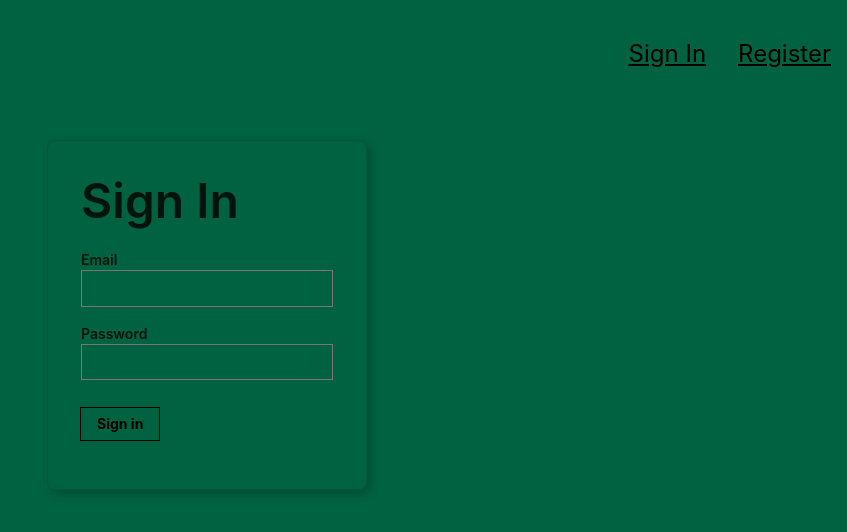
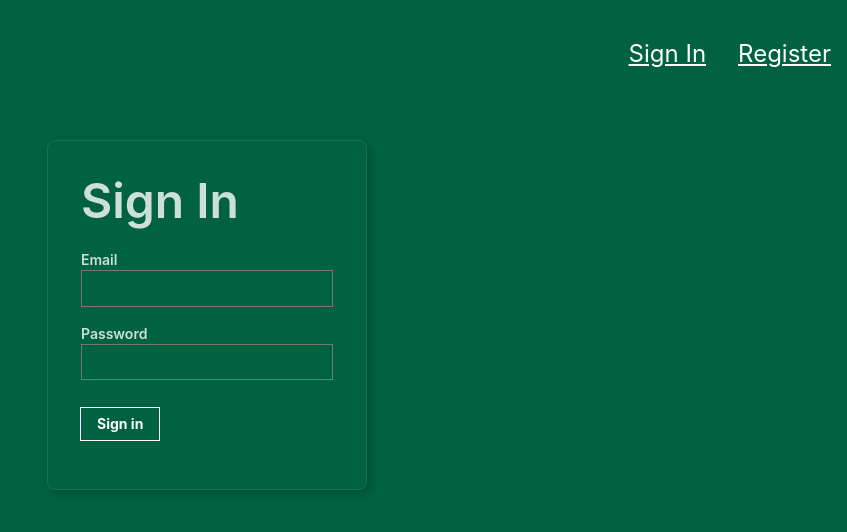
Before and after one commit to stephanie-yung/capstone-frontend, a React (Create React App) app: page /capstone-frontend/reviewForm in a window 1280 px wide. Shown: the top 532 px of the page, without its empty margins (433-1280 px from the left). Built offline with nearby package versions, Linux system fonts and the light colour scheme.

Commit message:
changed styles to fit MVP edits

```diff
--- a/src/Components/Navigation/Navigation.js
+++ b/src/Components/Navigation/Navigation.js
@@ -10,8 +10,8 @@ const Navigation = ({ onRouteChange, isSignedIn }) => {
     } else {
       return (
         <nav style={{display: 'flex', justifyContent: 'flex-end'}}>
-          <p onClick={() => onRouteChange('signin')} className='f3 link dim black underline pa3 pointer'>Sign In</p>
-          <p onClick={() => onRouteChange('register')} className='f3 link dim black underline pa3 pointer'>Register</p>
+          <p onClick={() => onRouteChange('signin')} className='f3 link dim white underline pa3 pointer'>Sign In</p>
+          <p onClick={() => onRouteChange('register')} className='f3 link dim white underline pa3 pointer'>Register</p>
         </nav>
       );
     }
--- a/src/Components/Register/Register.js
+++ b/src/Components/Register/Register.js
@@ -2,26 +2,26 @@ import React from "react";
 
 const Register = ({onRouteChange}) => {
     return(
-        <article className="br3 ba dark-gray b--black-10 mv4 w-100 w-50-m w-25-l mw6 shadow-5 center">
-        <main className="pa4 black-80">
+        <article className="br3 ba white b--white-10 mv4 w-100 w-50-m w-25-l mw6 shadow-5 center">
+        <main className="pa4 white-80">
             <div className="measure ">
                 <fieldset id="sign_up" className="ba b--transparent ph0 mh0">
                 <legend className="f1 fw6 ph0 mh0">Register</legend>
                 <div className="mt3">
                     <label className="db fw6 lh-copy f6" htmlFor="name-address">Name</label>
-                    <input className="pa2 input-reset ba bg-transparent hover-bg-black hover-white w-100" type="text" name="name"  id="name"/>
+                    <input className="pa2 input-reset ba bg-transparent  hover-white w-100" type="text" name="name"  id="name"/>
                 </div>
                 <div className="mt3">
                     <label className="db fw6 lh-copy f6" htmlFor="email-address">Email</label>
-                    <input className="pa2 input-reset ba bg-transparent hover-bg-black hover-white w-100" type="email" name="email-address"  id="email-address"/>
+                    <input className="pa2 input-reset ba bg-transparent  hover-white w-100" type="email" name="email-address"  id="email-address"/>
                 </div>
                 <div className="mv3">
                     <label className="db fw6 lh-copy f6" htmlFor="password">Password</label>
-                    <input className="b pa2 input-reset ba bg-transparent hover-bg-black hover-white w-100" type="password" name="password"  id="password"/>
+                    <input className="b pa2 input-reset ba bg-transparent  hover-white w-100" type="password" name="password"  id="password"/>
                 </div>
                 </fieldset>
                 <div className="">
-                    <input onClick= {()=>onRouteChange('home')} className="b ph3 pv2 input-reset ba b--black bg-transparent grow pointer f6 dib" type="submit" value="Register"/>
+                    <input onClick= {()=>onRouteChange('home')} className="b ph3 pv2 input-reset ba white b--white bg-transparent grow pointer f6 dib" type="submit" value="Register"/>
                 </div>
             </div>
         </main>
--- a/src/Components/SignIn/SignIn.js
+++ b/src/Components/SignIn/SignIn.js
@@ -2,22 +2,22 @@ import React from "react";
 
 const Signin = ({onRouteChange}) => {
     return(
-        <article className="br3 ba dark-gray b--black-10 mv4 w-100 w-50-m w-25-l mw6 shadow-5 center">
-        <main className="pa4 black-80">
+        <article className="br3 ba white b--white-10 mv4 w-100 w-50-m w-25-l mw6 shadow-5 center">
+        <main className="pa4 white-80">
             <form className="measure ">
                 <fieldset id="sign_up" className="ba b--transparent ph0 mh0">
                 <legend className="f1 fw6 ph0 mh0">Sign In</legend>
                 <div className="mt3">
                     <label className="db fw6 lh-copy f6" htmlFor="email-address">Email</label>
-                    <input className="pa2 input-reset ba bg-transparent hover-bg-black hover-white w-100" type="email" name="email-address"  id="email-address"/>
+                    <input className="pa2 input-reset ba bg-transparent  hover-white w-100" type="email" name="email-address"  id="email-address"/>
                 </div>
                 <div className="mv3">
                     <label className="db fw6 lh-copy f6" htmlFor="password">Password</label>
-                    <input className="b pa2 input-reset ba bg-transparent hover-bg-black hover-white w-100" type="password" name="password"  id="password"/>
+                    <input className="b pa2 input-reset ba bg-transparent  hover-white w-100" type="password" name="password"  id="password"/>
                 </div>
                 </fieldset>
                 <div className="">
-                <input onClick= {()=>onRouteChange('home')} className="b ph3 pv2 input-reset ba b--black bg-transparent grow pointer f6 dib" type="submit" value="Sign in"/>
+                <input onClick= {()=>onRouteChange('home')} className="b ph3 pv2 input-reset ba white b--white bg-transparent grow pointer f6 dib" type="submit" value="Sign in"/>
                 </div>
                 <div className="lh-copy mt3">
                 {/* <p onClick= {()=>onRouteChange('register')} className="f6 link dim black db pointer">Register</p> */}
--- a/src/index.css
+++ b/src/index.css
@@ -6,6 +6,7 @@ body {
   -webkit-font-smoothing: antialiased;
   -moz-osx-font-smoothing: grayscale;
   background: linear-gradient(to right, #006241,#006241);
+  color:white;
 }
 
 code {
```
